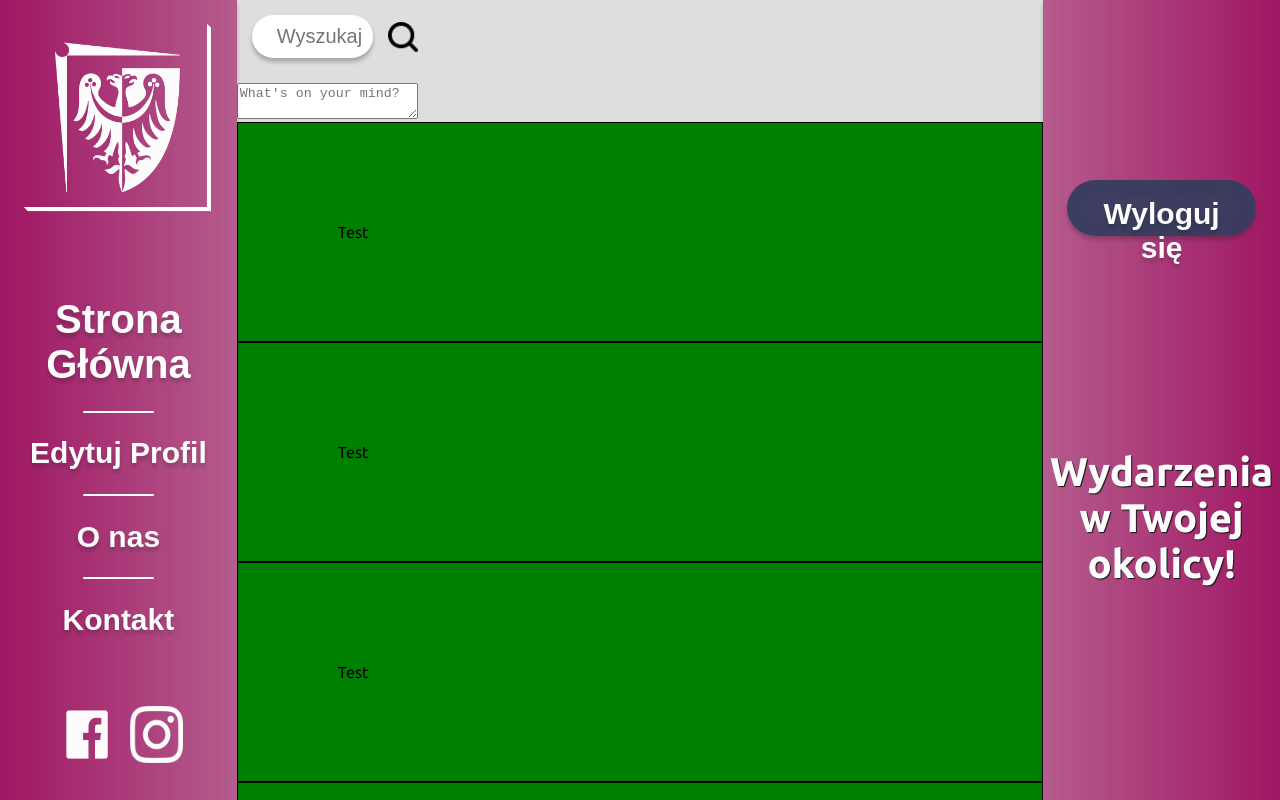
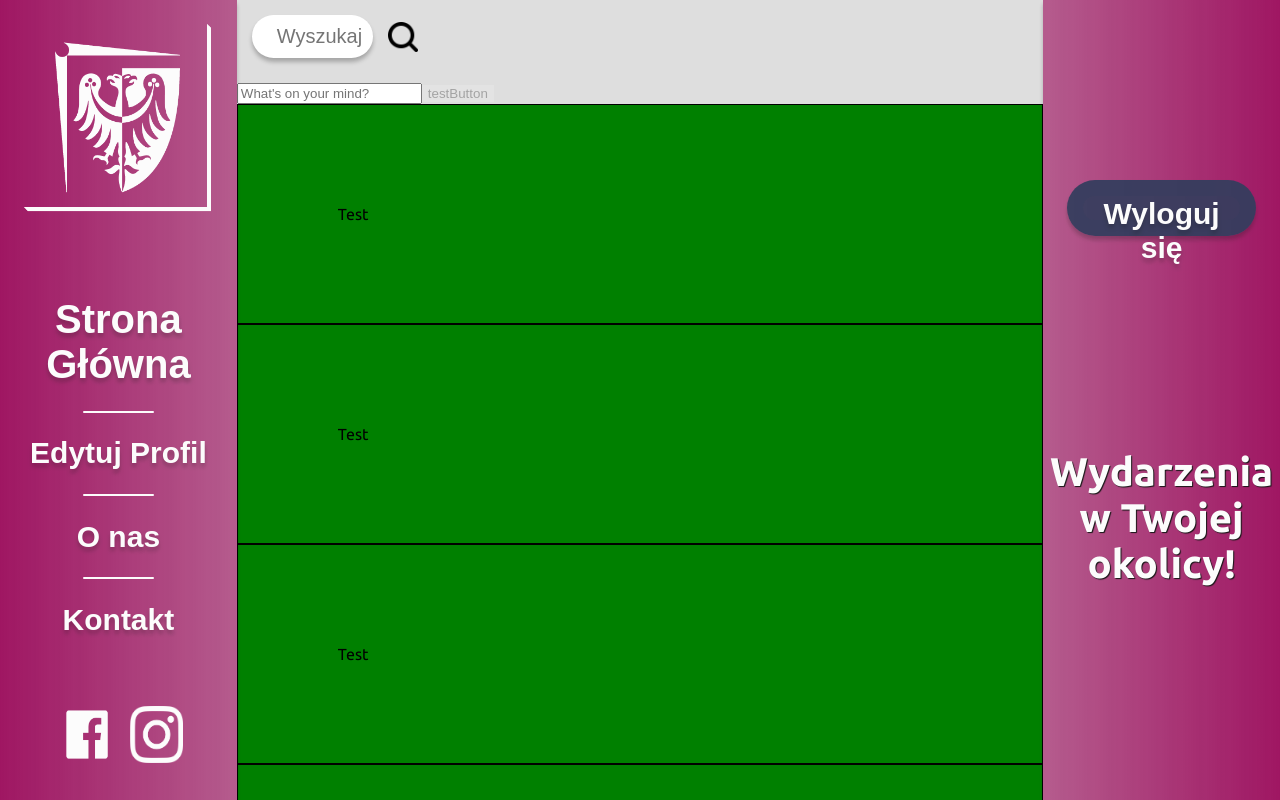
Before and after one commit to RussetFox/Engineering-Thesis-Wirtualna-Politechnika, a React (Create React App) app in the folder wirtualna-front/: page /contents in a window 1280 px wide. Built offline with nearby package versions, Linux system fonts and the light colour scheme.

Commit message:
Alpha 1.4.9: Added basic functions to Create-Post-Component to implement proper post creation in the future. Added basic comments to code to improve it's readability

```diff
--- a/wirtualna-front/src/Components/Create-Post-Component.tsx
+++ b/wirtualna-front/src/Components/Create-Post-Component.tsx
@@ -1,9 +1,32 @@
 import '../Styles/Create-Post-Component.css';
+import React from 'react';
+import { useState } from 'react';
 
-export default function CreatePostComponent(){
-    return(
-        <div className="Create-Post-Frame">
-            <textarea className="Create-Post-Text-Area" placeholder="What's on your mind?"></textarea>
+interface CreatePostProps{
+    contentText:React.Dispatch<React.SetStateAction<string>>;
+}
+
+const CreatePostComponent:React.FC<CreatePostProps> = ({contentText})=>{
+    const [postInput, setPostInput] = useState(() => { return '' })
+    const [inputValue, setInputValue] = useState(() => { return '' })
+    const [isButtonActive, setIsButtonActive] = useState(() => { return false })
+
+    const handleInputChange = (e) =>{
+        const inputFieldValue = e.target.value;
+        setInputValue(inputFieldValue);
+        setIsButtonActive(inputFieldValue.length>=50);
+    }
+
+
+    return (
+        <div className="create-post-frame">
+            <input
+                className="create-post-text-area"
+                placeholder="What's on your mind?"
+                value={inputValue}
+                onChange={handleInputChange}></input>
+            <button disabled={!isButtonActive} onClick={(e) => setInputValue('')}>testButton</button>
         </div>
     )
-}
+};
+export default CreatePostComponent
--- a/wirtualna-front/src/Components/Post-View-Component.tsx
+++ b/wirtualna-front/src/Components/Post-View-Component.tsx
@@ -7,17 +7,24 @@ import CreatePost from "./Create-Post-Component";
 
 
 export default function PostViewComponent() {
+    //Handling Tag listing logic
+    //Zarządzanie logiką wyświetlania postów po tagach
     const [tagForPosts, setTagForPosts] = useState(() => { return '' });
     useEffect(() => {
         console.log(tagForPosts);
     }, [tagForPosts])
 
+    //Handling posting new content and listing it to existing posts
+    //Zarządzanie logiką dodawania nowych postów i wyświetlaniu ich wraz z nowymi postami
+    const [contentCreateText, setContentCreateText] = useState(()=> {return ''})
+    useEffect(()=>{
+        console.log(contentCreateText)
+    },[contentCreateText])
+
     return (
         <div className="post-view-component">
             <SearchBar sendTag={setTagForPosts} />
-            <div className="Create-Post-Frame">
-                <textarea className="Create-Post-Text-Area" placeholder="What's on your mind?"></textarea>
-            </div>
+            <CreatePost contentText={setContentCreateText}/>
             <div className="post-frame">
                 <Post />
                 <Post />
--- a/wirtualna-front/src/Components/Search-Bar-Component.tsx
+++ b/wirtualna-front/src/Components/Search-Bar-Component.tsx
@@ -16,8 +16,9 @@ const SearchBar: React.FC<SearchBarProps> = ({ sendTag }) => {
     const [showTags, setShowTags] = useState(() => { return false })
 
     //Funciton returning tags from backend that shows them in a list
+    //Funkcja zwracająca tagi wczytane z backendu, pokazująca je w liście
     const fetchPharses = async (TagPhrase: string) => {
-        if(TagPhrase[0] === '#')  TagPhrase = TagPhrase.substring(1);
+        if (TagPhrase[0] === '#') TagPhrase = TagPhrase.substring(1);
         try {
             const response = await fetch("http://localhost:8080/content/tag/repeated/" + TagPhrase, { method: 'GET' });
             const data = await response.json();
@@ -28,8 +29,9 @@ const SearchBar: React.FC<SearchBarProps> = ({ sendTag }) => {
             console.log("Error");
         }
     }
-    //Function returning searched tag to parent component to render exact posts
-    //Funkcja przekazująca odpowiednie tagi do funkcji rodzica po znalezieniu tagu
+
+//UseEffect checking if input field has been changed and if field isn't empty or contains only # calls search tags function
+//UseEffect odpowiedzialny za sprawdzenie, czy pole input zostało zmienione i jeżeli nie jest puste lub nie zawiera tylko znaku # używa funkcji znajdującej tagi
     useEffect(() => {
         if (searchBarPhrase !== '' && searchBarPhrase !== '#') {
             const delayDebounce = setTimeout(() => {
@@ -42,8 +44,11 @@ const SearchBar: React.FC<SearchBarProps> = ({ sendTag }) => {
         };
     }, [searchBarPhrase])
 
+
+//Function returning searched tag to parent component to render exact posts
+//Funkcja przekazująca odpowiednie tagi do funkcji rodzica po znalezieniu tagu
     function sendTagToParent(tagSent: string) {
-        if(tagSent[0] === '#')  tagSent = tagSent.substring(1);
+        if (tagSent[0] === '#') tagSent = tagSent.substring(1);
         sendTag(tagSent);
         setSearchBarPhrase('');
         setShowTags(false);
@@ -53,12 +58,17 @@ const SearchBar: React.FC<SearchBarProps> = ({ sendTag }) => {
     return (
         <div className='search-bar-frame'>
             <div className="bar-and-button">
-            <input id="search-fram" className='search-bar-textframe'
-                placeholder="Wyszukaj tag"
-                onChange={(e) => setSearchBarPhrase(e.target.value)}
-            ></input>
-             <img src={SearchIcon} alt = "search" className='search-tag-button' onClick={(e) => sendTagToParent(searchBarPhrase)}/>
-             </div>
+                <input id="search-fram" className='search-bar-textframe'
+                    placeholder="Wyszukaj tag"
+                    onChange={(e) => setSearchBarPhrase(e.target.value)}
+                    value={searchBarPhrase}
+                ></input>
+                <img src={SearchIcon} alt="search" className='search-tag-button' onClick={(e) => sendTagToParent(searchBarPhrase)} />
+            </div>
+
+{/*Lists all tags found in BackEnd as separate divs which send data to parent after clicking
+Listuje wszystkie znalezione tagi, po czym wysyła je do rodzica po kliknięciu na jeden z nich*/}
+
             {showTags && foundTags.map((found, index) => (
                 <div key={index} className="tag-found-bar" onClick={(e) => sendTagToParent(found)}>{found}</div>
             ))}
--- a/wirtualna-front/src/Styles/Search-Bar.css
+++ b/wirtualna-front/src/Styles/Search-Bar.css
@@ -28,10 +28,6 @@ position: inherit;
 margin-left: 15px;
 }
 
-@keyframes tagFound {
-
-
-}
 .tag-found-bar{
     offset: 100;
     margin:5px;
```
